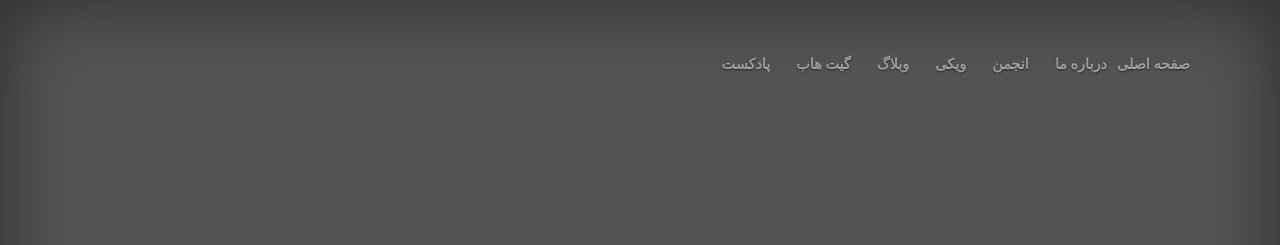
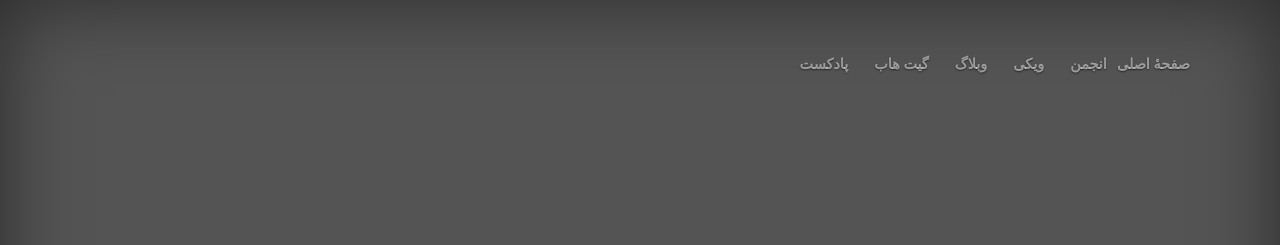
Before and after one commit to simorgh-me/simorgh.me, a Jekyll site: the page index.html, which Jekyll copies as it is, in a window 1280 px wide. Shown: the top 245 px of the page. Built offline with Jekyll 4.4.1, drawn with Linux system fonts in a browser that asks for light colours; nearby versions of some CDN libraries; some web fonts are replaced.

Commit message:
remove about us

```diff
--- a/index.html
+++ b/index.html
@@ -17,8 +17,7 @@
       <header class="masthead mb-auto">
         <div class="inner">
           <nav class="nav nav-masthead justify-content-center">
-            <a class="nav-link" href="https://simorgh.me/">   صفحه اصلی</a>
-            <a class="nav-link" href="#"> درباره ما</a>
+            <a class="nav-link" href="https://simorgh.me/">صفحهٔ اصلی</a>
             <a class="nav-link" href="https://forum.simorgh.me/">انجمن</a>
             <a class="nav-link" href="https://wiki.simorgh.me/">ویکی</a>
 		   <a class="nav-link" href="#">وبلاگ</a>
```
